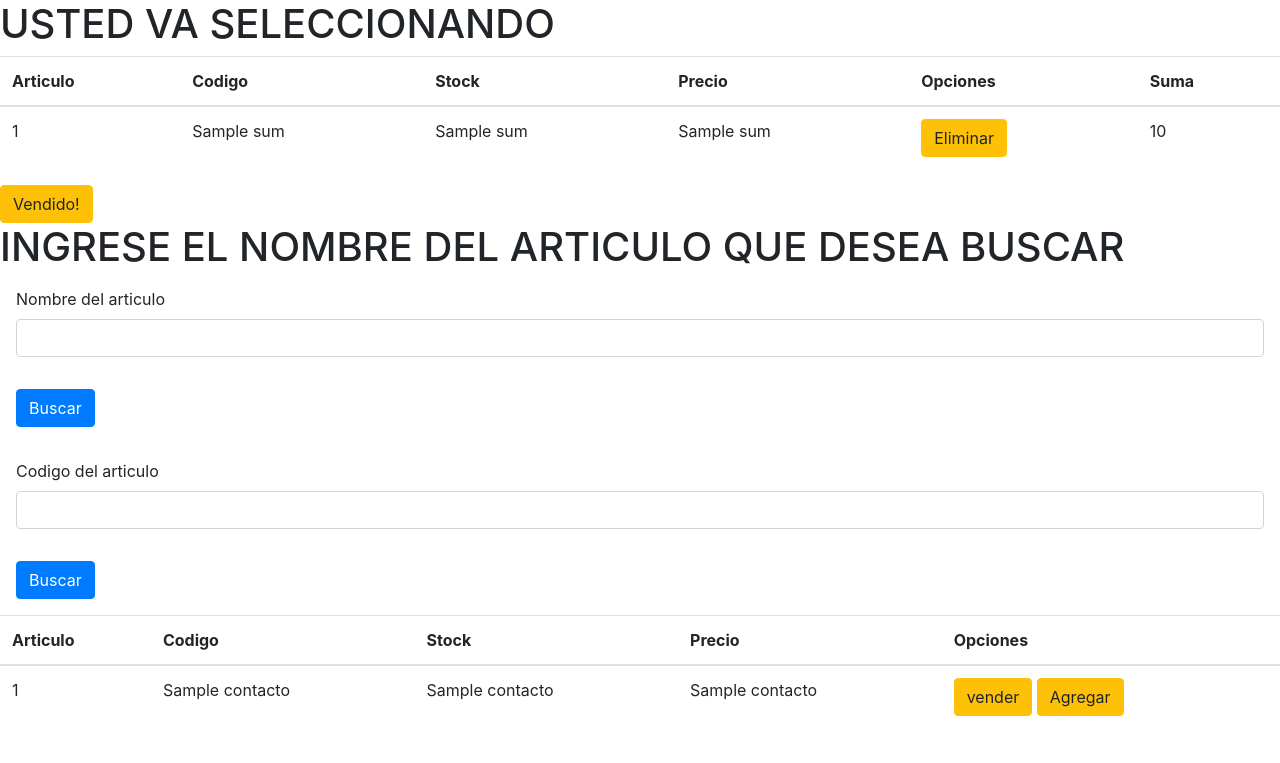
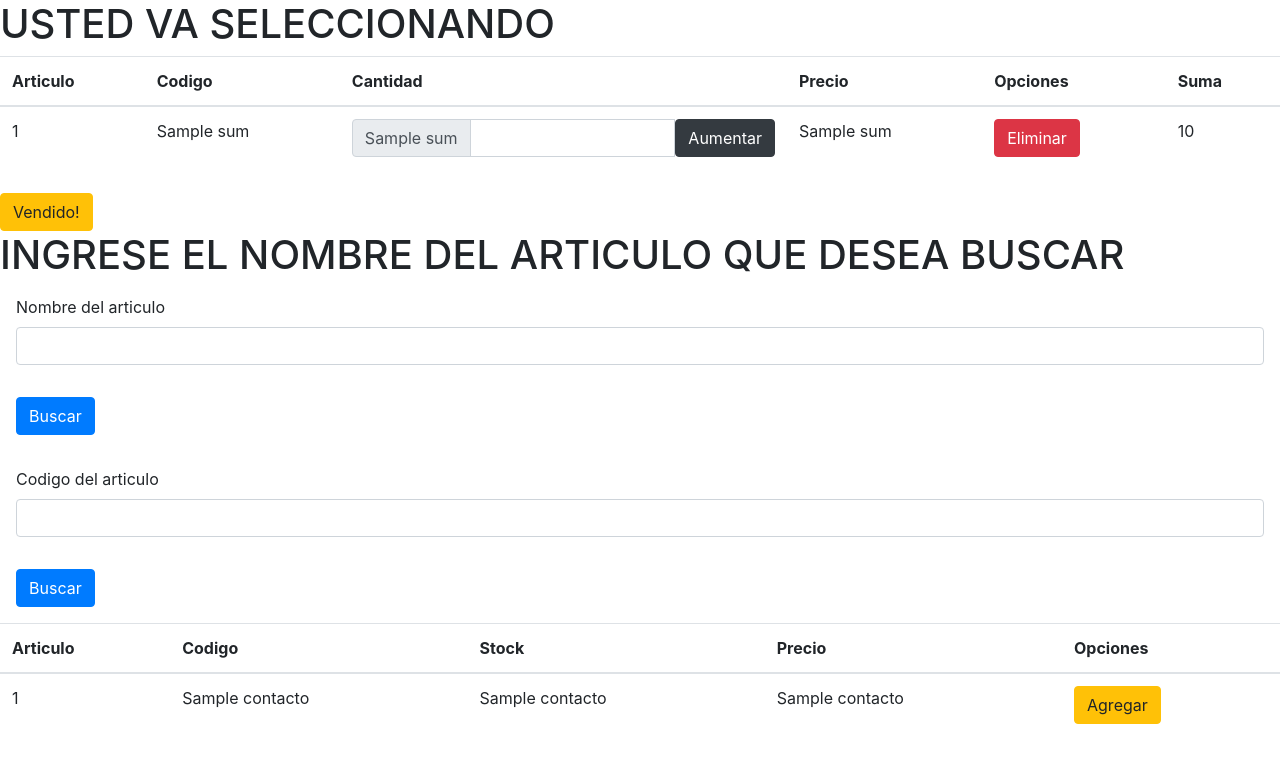
Before and after one commit to santiagotcl/EJLubricentro, a Flask app: template templates/buscar.html in a window 1280 px wide. Shown: the top 763 px of the page. Run offline with Flask 2, Linux system fonts and the light colour scheme; the template is opened without the code that fills it: most values are stand-ins (such as "Sample title", 1, 10 or a date in 2020); some libraries are stand-ins or nearby versions.

Commit message:
registro de ventas en tabla y se puede modificar cantidades en presupuestos

```diff
--- a/App.py
+++ b/App.py
@@ -1,5 +1,6 @@
 from flask import Flask, render_template, request, url_for, redirect, flash
 from flask_mysqldb import MySQL
+from datetime import datetime
 
 app=Flask(__name__)
 
@@ -17,7 +18,7 @@ app.secret_key="mysecretkey"
 #en templates guardo todo lo que se ve
 
 suma=[]#memoria interna de articulos seleccionados
-total=0#total en pesos de la compra
+total=0.0#total en pesos de la compra
 
 @app.route("/")
 def index():
@@ -37,8 +38,7 @@ def busc():
     nombre = request.form["nombre"]
     cur = mysql.connection.cursor()
     cur.execute("SELECT * FROM PRODUCTOS WHERE PRODUCTO LIKE '"+nombre+" %' OR PRODUCTO LIKE '% "+nombre+" %' OR PRODUCTO LIKE '% "+nombre+"' ")
-    data = cur.fetchall()
-    print(data)
+    data = cur.fetchall()#resultado de la busqueda en la base de datos
     return render_template("buscar.html", contactos=data, sumas=suma, total=total)
 
 
@@ -51,17 +51,7 @@ def busccod():
         cur = mysql.connection.cursor()
         cur.execute("SELECT * FROM PRODUCTOS WHERE CODIGO like '" +codigo+ "'")
         data = cur.fetchall()
-        print(data)
         return render_template("buscar.html", contactos=data)
-
-
-
-@app.route("/vender/<codigo>")
-def vender(codigo):
-    cur = mysql.connection.cursor()
-    cur.execute("SELECT * FROM PRODUCTOS WHERE CODIGO like '" +codigo+ "'")
-    data = cur.fetchall()
-    return render_template("vender.html", contactos=data)
 
 
 
@@ -85,8 +75,11 @@ def agregar(codigo):
     cur = mysql.connection.cursor()
     cur.execute("SELECT * FROM PRODUCTOS WHERE CODIGO like '" +codigo+ "'")
     data1 = cur.fetchall()
-    suma.append(data1[0])
     temp=data1[0]
+    temp1=list(temp)
+    temp1.append(1)
+    temp=tuple(temp1)
+    suma.append(temp)
     total = total + temp[3]
     return render_template("buscar.html", sumas=suma, total=total)
 
@@ -102,11 +95,12 @@ def eliminar(codigo):
 
 @app.route("/venta")
 def venta():
+
     global total
     for sum in suma:
         stock=sum[2]
         codigo=sum[1]
-        stock = stock - 1
+        stock = stock - int(sum[4])
         cur = mysql.connection.cursor() #me conecto con la BDD
         cur.execute("""
                      UPDATE PRODUCTOS
@@ -115,12 +109,76 @@ def venta():
             """,(stock,codigo)) #hago la consulta SQL
         mysql.connection.commit() #guardo los cambios
     total=0
+
+
+
+
+    ##########################################################################
+    ######################AGREGO VENTA A REGISTRO DE VENTAS###################
+    ##########################################################################
+    k=len(suma)
+    now = datetime.now()
+    fecha = now.strftime('%d-%m-%Y')
+    hora = now.strftime("%H:%M")
+    i=0
+    if(i<=k):
+        temp=list(suma[i])
+        temp1=float(temp[4])*float(temp[3])
+        cur = mysql.connection.cursor() #me conecto con la BDD
+        cur.execute("INSERT INTO ventas (PRODUCTO,CODIGO,CANTIDAD,PRECIO,HORA,FECHA) VALUES (%s, %s, %s,%s,%s,%s)",
+        (temp[0], temp[1], temp[4],temp1,hora,fecha)) #hago la consulta SQL
+        mysql.connection.commit() #guardo los cambios
+        i=i+1
+
+
+    #eliminio lista parcial perro!!!!!!!
     for sum in suma:
         suma.pop()
-    suma.pop()
-    print(suma)
+    if(len(suma) >= 1):
+        suma.pop() #el for no me borra el primer elemento (itera desde 1)
+
+
     flash("VENTA REALIZADA!") #envia mesajes entre vistas
     return redirect(url_for("index"))
+
+
+@app.route("/aumentar/<precio>/<i>", methods=["POST"])
+def aumentar(precio,i):
+    global total
+    cantidad = request.form["aumentar2"]
+    print(cantidad)
+    print("esta es la cantidad")
+    #multiplico cantidad vieja por precio y resto al total
+    temp=suma[int(i)]
+    temp1=list(temp)
+    precioparcial=float(temp1[4])*float(precio)
+    total=total-precioparcial
+    #multiplico cantidad nueva por precio y sumo al total
+    tem=int(cantidad)
+    tem2=float(tem)*float(precio)
+    total=total + tem2
+    #modifico cantidad en suma parcial para mostrar
+
+    temp1[4]=cantidad
+    suma[int(i)]=tuple(temp1)
+
+
+    return render_template("buscar.html", sumas=suma, total=total)
+
+
+@app.route("/ventas", methods=["POST"])
+def Ventas():
+    if request.method == "POST":
+        cur = mysql.connection.cursor()
+        cur.execute("SELECT * FROM ventas")
+        data = cur.fetchall()#resultado de la busqueda en la base de datos
+        return render_template("ventas.html", contactos=data)
+
+
+
+
+
+
 
 #def index():
 #    cur = mysql.connection.cursor()
--- a/templates/buscar.html
+++ b/templates/buscar.html
@@ -24,22 +24,39 @@
         <tr>
             <th scope="col">Articulo</th>
             <th scope="col">Codigo</th>
-            <th scope="col">Stock</th>
+            <th scope="col">Cantidad</th>
             <th scope="col">Precio</th>
             <th scope="col">Opciones</th>
             <th scope="col">Suma</th>
         </tr>
         </thead>
     <tbody>
+        {% set i=0 %}
+        {% for sum in sumas %}
 
-        {% for sum in sumas %}
             <tr>
                 <td>{{sum.0}}</td>
                 <td>{{sum.1}}</td>
-                <td>{{sum.2}}</td>
+
+
+
+
+                <td>
+                    <form action="/aumentar/{{sum.3}}/{{i}}" method="POST" class="input-group mb-2">
+                        <div class="input-group-prepend">
+                          <span class="input-group-text">{{sum.4}}</span>
+                        </div>
+                        <input type="number" class="form-control" style="width: 0.5rem;" name="aumentar2">
+                        <button type="submit" class="btn btn-dark" >Aumentar</button>
+                    </form>
+                </td>
+
+            {% set i=i+1 %}
+
+
                 <td>{{sum.3}}</td>
                 <td>
-                    <a href="/eliminar/{{sum.1}}"><button type="button" class="btn btn-warning" >Eliminar</button></a>
+                    <a href="/eliminar/{{sum.1}}"><button type="button" class="btn btn-danger" >Eliminar</button></a>
                 </td>
 
 
@@ -105,7 +122,6 @@
                     <td>{{contacto.2}}</td>
                     <td>{{contacto.3}}</td>
                     <td>
-                        <a href="/vender/{{contacto.1}}"><button type="button" class="btn btn-warning" >vender</button></a>
                         <a href="/agregar/{{contacto.1}}"><button type="button" class="btn btn-warning" >Agregar</button></a>
                     </td>
 
--- a/templates/index.html
+++ b/templates/index.html
@@ -33,16 +33,16 @@
         <form action="/buscar" method="POST" style="width: 50%; display: flex; justify-content: center; margin: 1rem;" >
 
 
-            <button type="submit" class="btn btn-primary">Buscar Articulo</button>
+            <button type="submit" class="btn btn-primary">Presupuesto</button>
 
 
         </form>
 
 
 
-        <form action="/vender" method="POST" style="width: 50%;display: flex; justify-content: center; margin: 1rem;" >
+        <form action="/ventas" method="POST" style="width: 50%;display: flex; justify-content: center; margin: 1rem;" >
 
-            <button type="submit" class="btn btn-primary">Vender</button>
+            <button type="submit" class="btn btn-primary">Ventas</button>
 
         </form>
 
```
Also changed, not shown: templates/ventas.html (renamed from templates/vender.html, +12 -5 lines).
